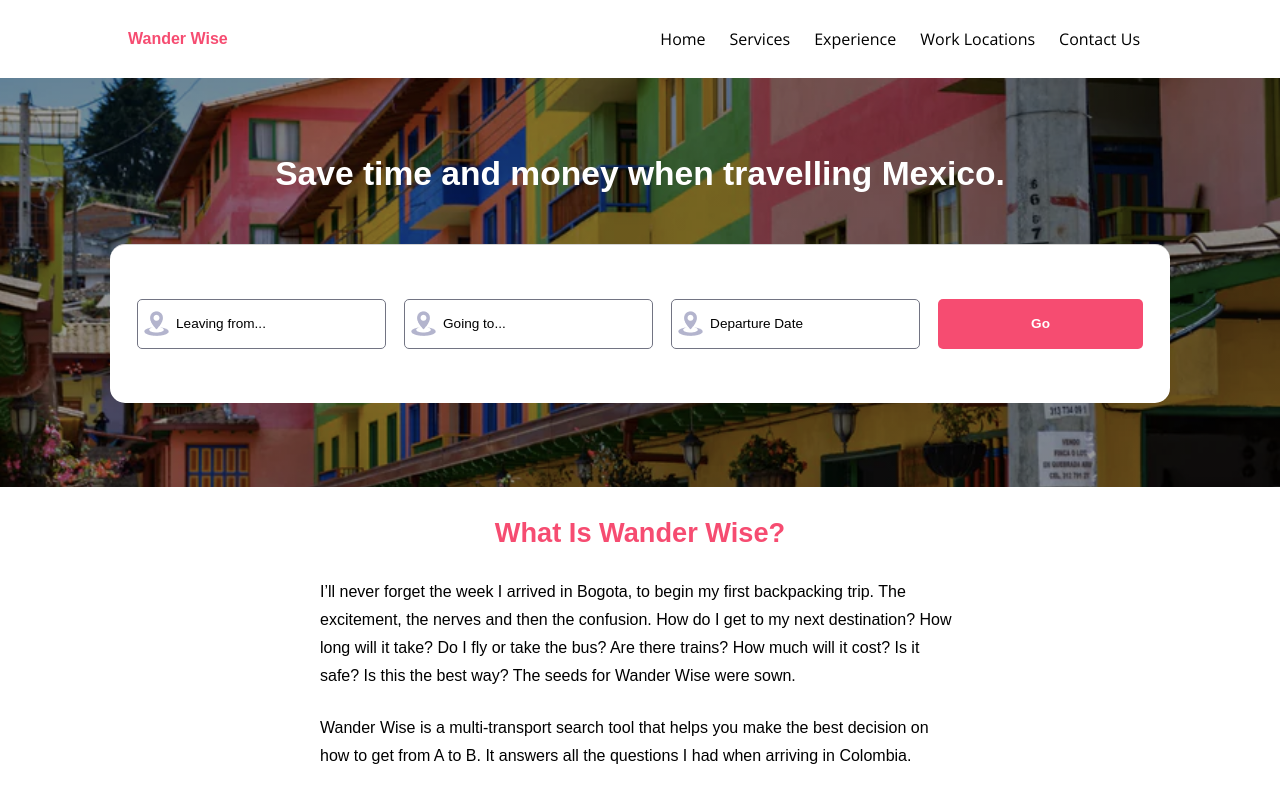
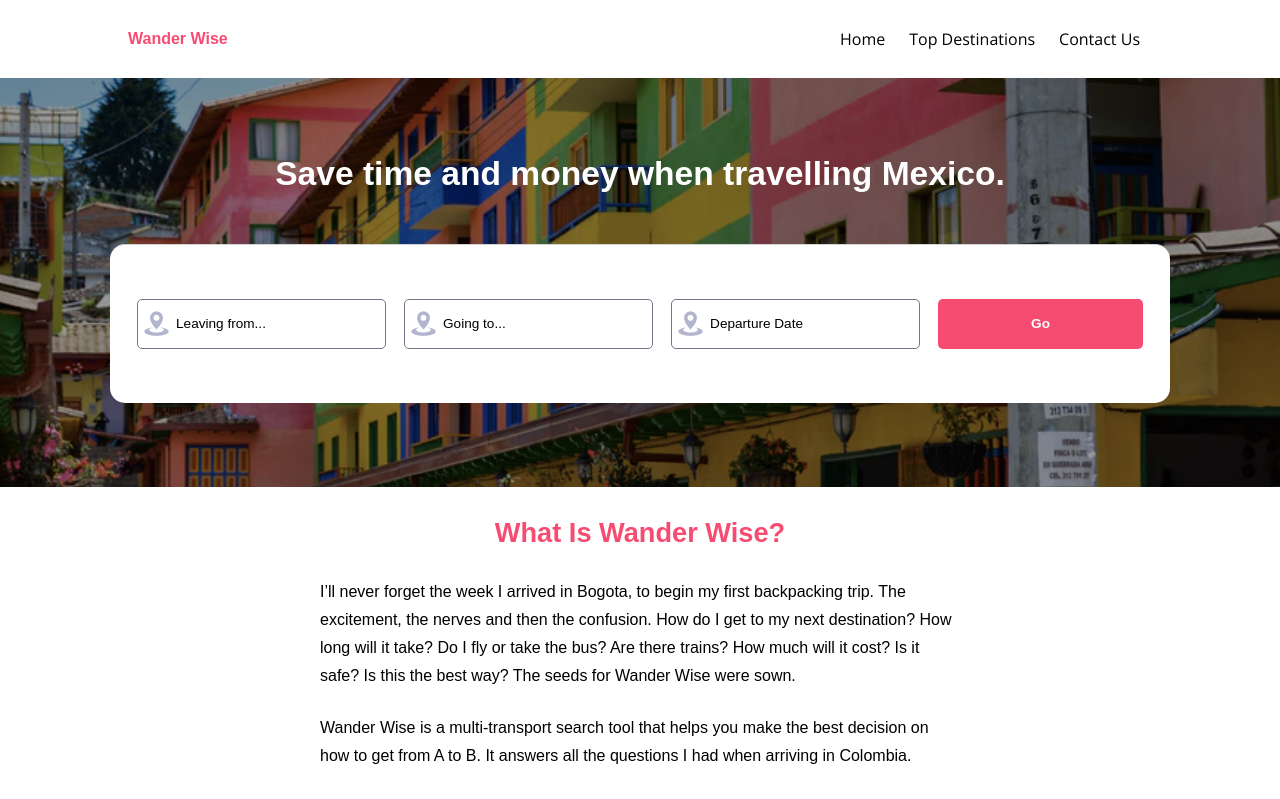
Before and after one commit to matthall8/wanderwise, a Next.js app: page / in a window 1280 px wide. Shown: the top 799 px of the page. Built offline with nearby package versions, Linux system fonts and the light colour scheme; a web font is replaced by a local one.

Commit message:
Added correct linking syntax, made logo clickable and removed legacy internal links

```diff
--- a/src/components/Route/Route.js
+++ b/src/components/Route/Route.js
@@ -4,7 +4,7 @@ import Link from 'next/link';
 const Route = props => (
   <StyledRoute>
     <RouteImage src={props.routeImage} alt="Route Image" />
-    <RouteDescription><Link href="/mexico-city-to-oaxaca">{props.children}</Link></RouteDescription>
+    <RouteDescription><Link href="/mexico-city-to-oaxaca"><a>{props.children}</a></Link></RouteDescription>
   </StyledRoute>
 );
 
--- a/src/sections/Header/Header.js
+++ b/src/sections/Header/Header.js
@@ -1,11 +1,12 @@
 import React from "react";
 import Navigation from "../Navigation/Navigation"
 import {StyledHeader, LogoH1, BurgerMenu} from "./Header.style";
+import Link from 'next/link'
 
 const Header = () => {
   return (
     <StyledHeader>
-        <LogoH1>Wander Wise</LogoH1>
+        <LogoH1><Link href="/"><a>Wander Wise</a></Link></LogoH1>
         <Navigation />
     </StyledHeader>
   );
--- a/src/sections/Header/Header.style.js
+++ b/src/sections/Header/Header.style.js
@@ -21,6 +21,13 @@ export const LogoH1 = styled.h1`
   font-family: 'Muli', sans-serif;
   margin: 0;
   padding: 0;
+  a {
+    color: #F64C71;
+    text-decoration: none;
+  }
+  a:hover {
+    text-decoration: none;
+  }
 `;
 
 export const BurgerMenu = styled.div`
--- a/src/sections/Navigation/Navigation.js
+++ b/src/sections/Navigation/Navigation.js
@@ -15,11 +15,9 @@ const Navigation = () => {
         <div />
       </BurgerMenu>
       <Ul open={open}>
-        <li><Link href="/" onClick={() => setOpen(!open)}>Home</Link></li>
-        <li><a href="#services" onClick={() => setOpen(!open)}>Services</a></li>
-        <li><a href="#experience" onClick={() => setOpen(!open)}>Experience</a></li>
-        <li><a href="#locations" onClick={() => setOpen(!open)}>Work Locations</a></li>
-        <li><a href="#contact" onClick={() => setOpen(!open)}>Contact Us</a></li>
+        <li><Link href="/" onClick={() => setOpen(!open)}><a>Home</a></Link></li>
+        <li><Link href="/" onClick={() => setOpen(!open)}><a>Top Destinations</a></Link></li>
+        <li><Link href="/" onClick={() => setOpen(!open)}><a>Contact Us</a></Link></li>
       </Ul>
     </nav>
   );
```
